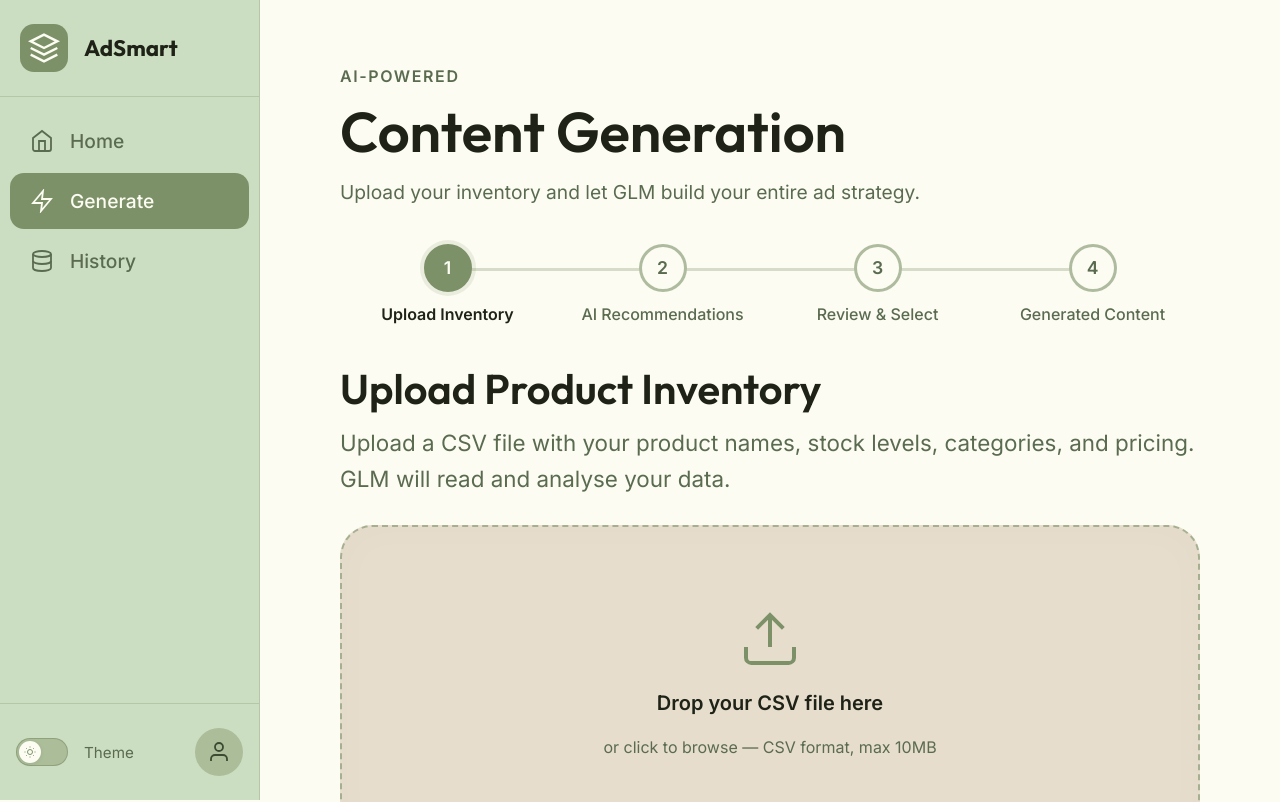
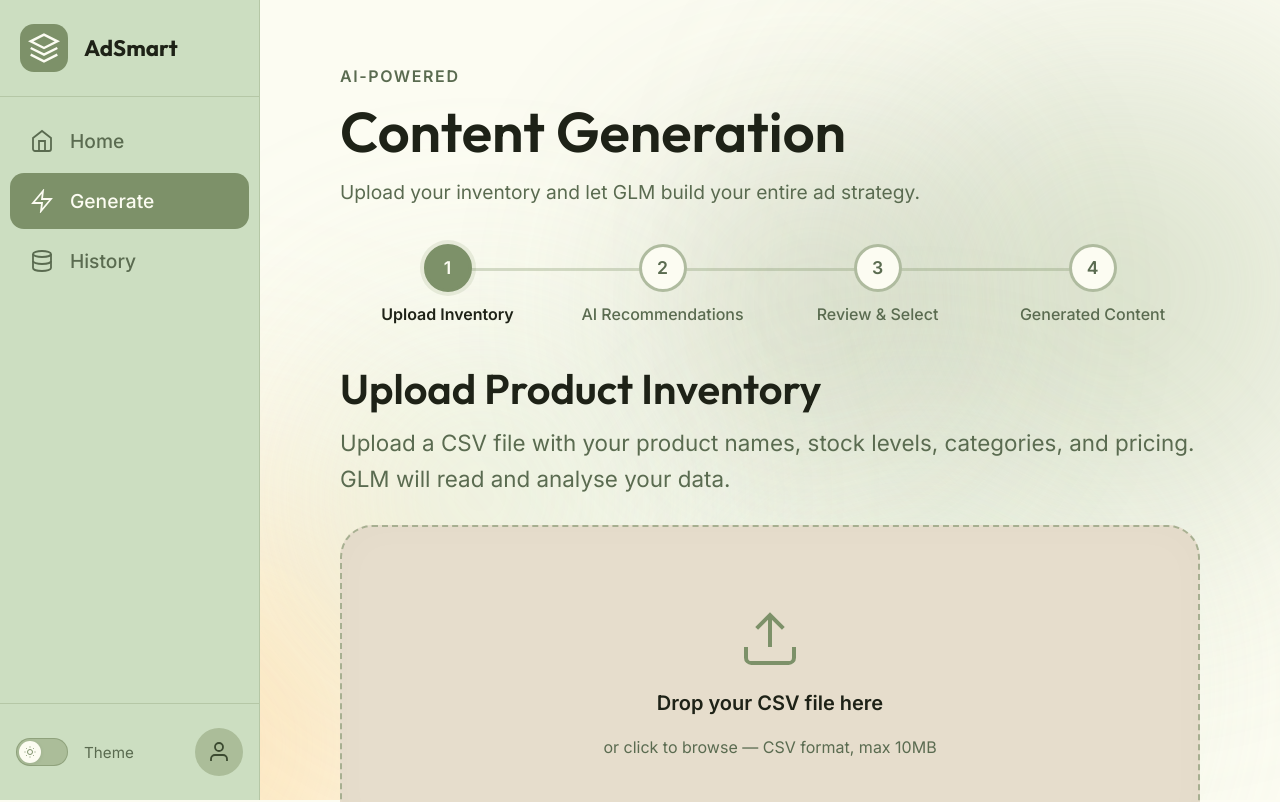
Before and after one commit to tzee27/AdsGenerator, a React (Vite) app in the folder frontend/: page /generate in a window 1280 px wide. Shown: the top 802 px of the page. Built offline with nearby package versions, Linux system fonts and the light colour scheme.

Commit message:
Background Update

```diff
--- a/frontend/src/App.jsx
+++ b/frontend/src/App.jsx
@@ -16,6 +16,15 @@ export default function App() {
 
   return (
     <div className="app-shell">
+      {/* Background Mesh Elements */}
+      <div className="bg-mesh">
+        <div className="bg-mesh__blob bg-mesh__blob--1"></div>
+        <div className="bg-mesh__blob bg-mesh__blob--2"></div>
+        <div className="bg-mesh__blob bg-mesh__blob--3"></div>
+        <div className="bg-mesh__blob bg-mesh__blob--4"></div>
+        <div className="bg-mesh__blob bg-mesh__blob--5"></div>
+      </div>
+
       {!isAuthPage && <Sidebar />}
 
       <main className={isAuthPage ? 'app-main-full' : 'app-main'}>
--- a/frontend/src/index.css
+++ b/frontend/src/index.css
@@ -127,11 +127,97 @@ img, svg {
 }
 
 /* ============================================================
+   BACKGROUND MESH GRADIENTS
+   ============================================================ */
+.bg-mesh {
+  position: fixed;
+  inset: 0;
+  z-index: 0;
+  overflow: hidden;
+  pointer-events: none;
+}
+
+.bg-mesh__blob {
+  position: absolute;
+  filter: blur(120px);
+  border-radius: 50%;
+  opacity: 0.65;
+  animation: blob-float 20s infinite ease-in-out alternate;
+}
+
+.bg-mesh__blob--1 {
+  top: -10%;
+  right: -10%;
+  width: 50vw;
+  height: 50vw;
+  max-width: 800px;
+  max-height: 800px;
+  background: radial-gradient(circle, var(--color-surface-mid) 0%, transparent 70%);
+}
+
+.bg-mesh__blob--2 {
+  top: 40%;
+  left: -15%;
+  width: 60vw;
+  height: 60vw;
+  max-width: 900px;
+  max-height: 900px;
+  background: radial-gradient(circle, #ffcc80 0%, transparent 70%);
+  animation-delay: -5s;
+}
+
+.bg-mesh__blob--3 {
+  bottom: -20%;
+  right: 5%;
+  width: 45vw;
+  height: 45vw;
+  max-width: 700px;
+  max-height: 700px;
+  background: radial-gradient(circle, var(--color-surface) 0%, transparent 70%);
+  animation-delay: -10s;
+}
+
+.bg-mesh__blob--4 {
+  bottom: 10%;
+  left: 20%;
+  width: 35vw;
+  height: 35vw;
+  max-width: 500px;
+  max-height: 500px;
+  background: radial-gradient(circle, var(--color-accent-light) 0%, transparent 70%);
+  animation-delay: -15s;
+}
+
+.bg-mesh__blob--5 {
+  top: 15%;
+  right: 25%;
+  width: 25vw;
+  height: 25vw;
+  max-width: 400px;
+  max-height: 400px;
+  background: radial-gradient(circle, var(--color-surface-deep) 0%, transparent 70%);
+  animation-delay: -2s;
+  opacity: 0.8;
+}
+
+[data-theme="dark"] .bg-mesh__blob {
+  opacity: 0.25;
+}
+
+@keyframes blob-float {
+  0% { transform: translate(0, 0) scale(1); }
+  33% { transform: translate(5%, 8%) scale(1.05); }
+  66% { transform: translate(-3%, 4%) scale(0.95); }
+  100% { transform: translate(0, 0) scale(1); }
+}
+
+/* ============================================================
    LAYOUT SHELL
    ============================================================ */
 .app-shell {
   display: flex;
   min-height: 100vh;
+  position: relative;
 }
 
 .app-main {
@@ -139,11 +225,15 @@ img, svg {
   min-width: 0;
   transition: margin-left var(--transition-base);
   margin-left: var(--sidebar-width);
+  position: relative;
+  z-index: 1;
 }
 
 .app-main-full {
   flex: 1;
   min-width: 0;
+  position: relative;
+  z-index: 1;
 }
 
 .app-main--collapsed {
```
Also changed, not shown: frontend/src/styles/AdCard.css (+19 -5 lines).
